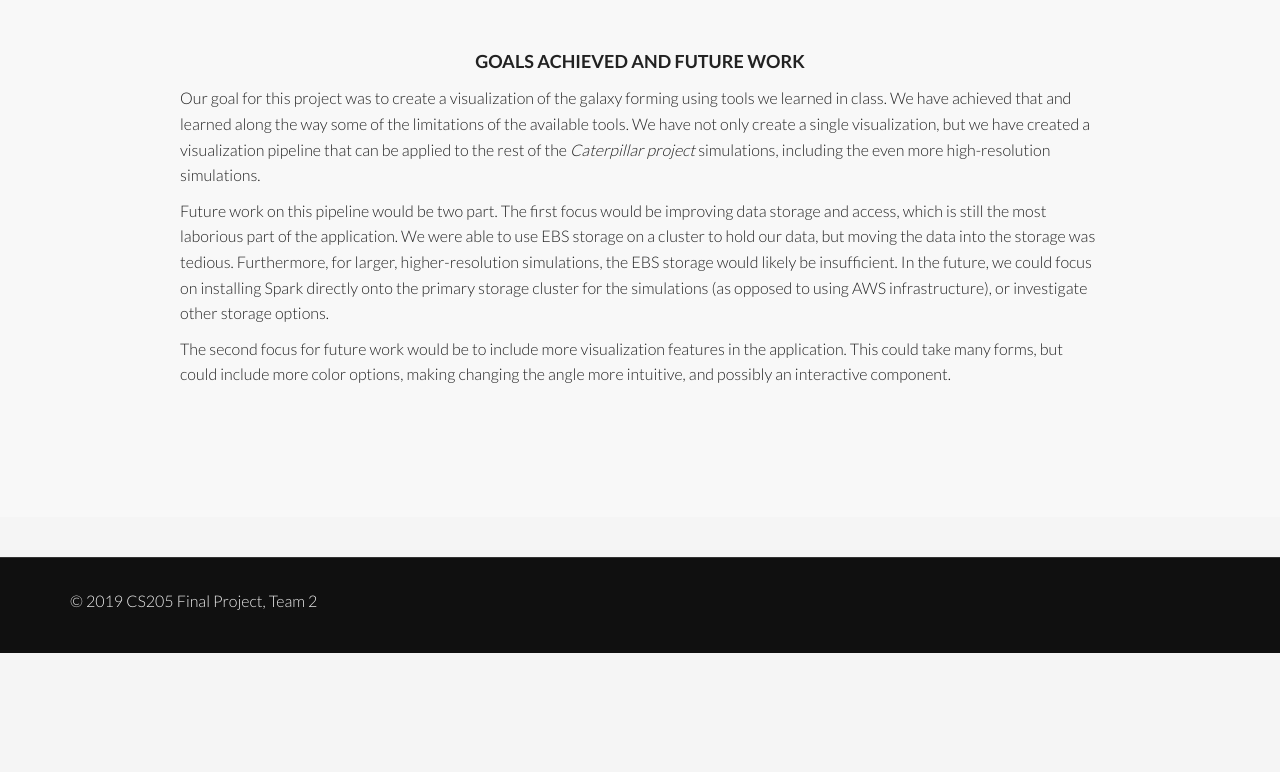
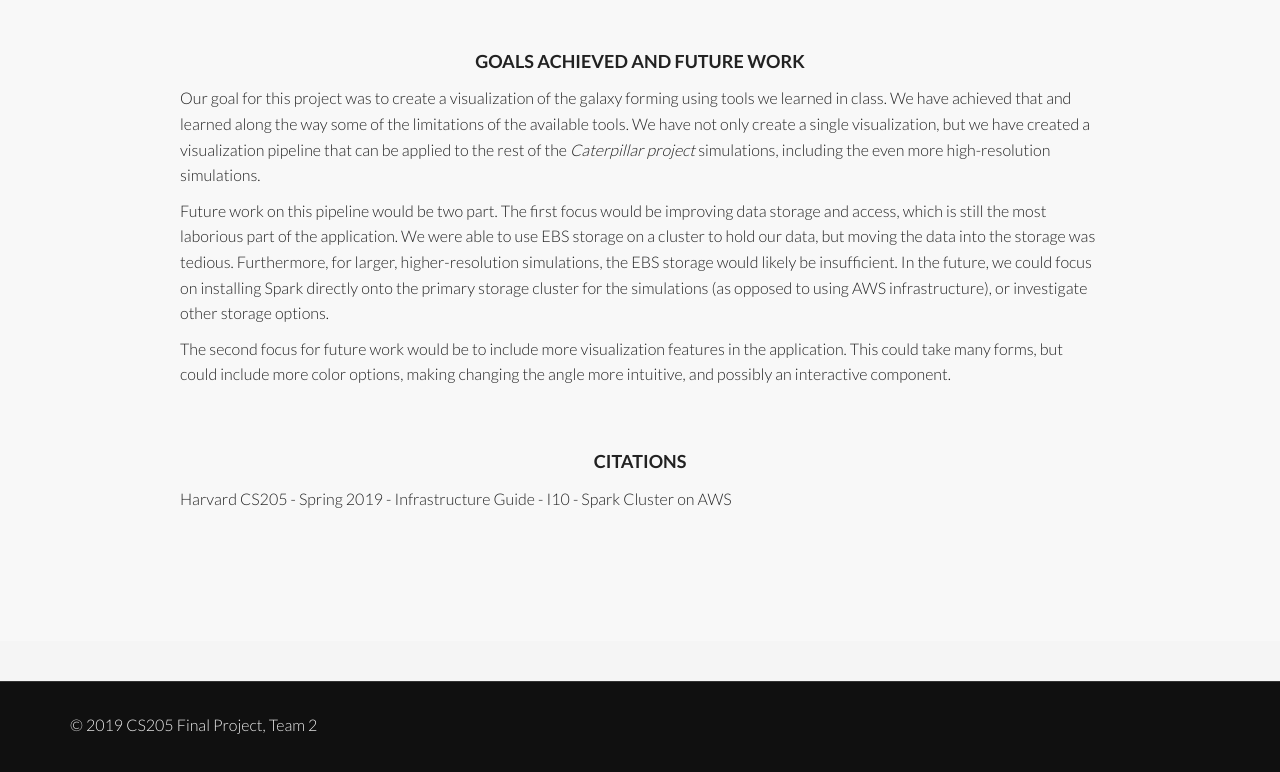
Before and after one commit to kaleybrauer/galactic-vis, a plain HTML site: page docs/index.html in a window 1280 px wide. Shown: the part 9209-9981 px from the top of the page. Before the commit the page ends 9862 px from the top, so only its background shows below. Drawn offline with Linux system fonts and the light colour scheme; some packages are replaced by stand-ins of ours.

Commit message:
update website

```diff
--- a/docs/index.html
+++ b/docs/index.html
@@ -359,6 +359,13 @@ A:hover { COLOR: orange; TEXT-DECORATION: none; font-weight: none }
                         </div>
 
 
+                        <div class="center section-heading col-md-10 col-md-offset-1">
+                            <p style="font-weight:bold;font-size:large;">Citations</p>
+                        </div>
+                        <div class="col-md-10 col-md-offset-1 gap">
+                        <p>Harvard CS205 - Spring 2019 - Infrastructure Guide - I10 - Spark Cluster on AWS</p>
+
+
 
                     </div>
                 </div>
```
